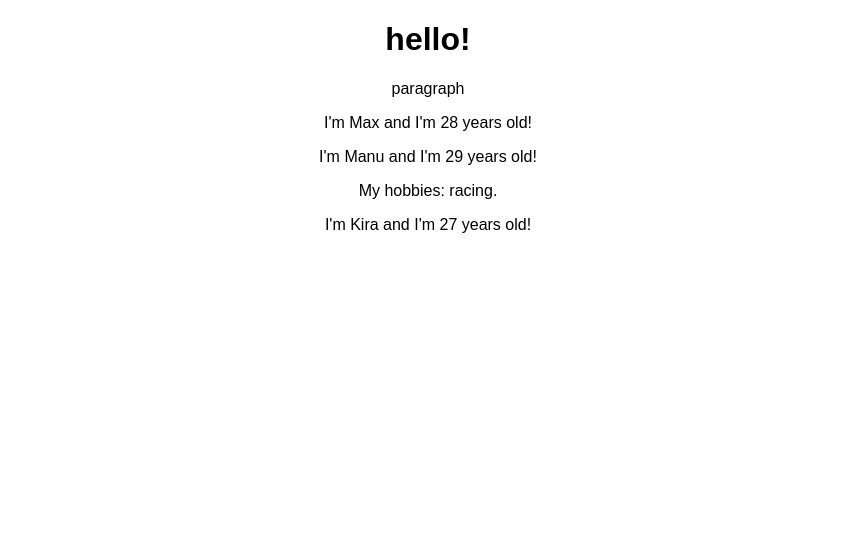
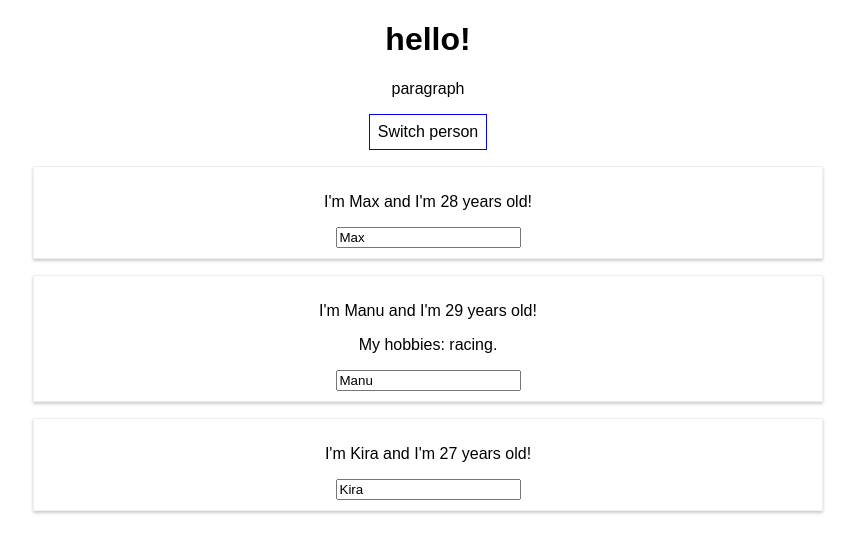
Before and after one commit to wyang36/React-Intro, a React (Create React App) app: page / in a window 1280 px wide. Shown: the top 552 px of the page, without its empty margins (212-1067 px from the left). Built offline with nearby package versions, Linux system fonts and the light colour scheme.

Commit message:
course progress
updated code for section 3 of the lecture

```diff
--- a/src/App.js
+++ b/src/App.js
@@ -3,14 +3,59 @@
 import Person from './Person/Person';
 
 class App extends Component {
+    state = {
+        persons: [
+            { name: 'Max', age: 28 },
+            { name: 'Manu', age: 29 },
+            { name: 'Kira', age: 27 }
+
+        ]
+    }
+    //methods:
+    switchNameHandler = (newName) => {
+       //DON'T DO THIS!!!! this.state.persons[0].name = 'Maxine';
+        this.setState({
+            persons: [
+                { name: newName, age: 30 },
+                { name: 'Manu', age: 30 },
+                { name: 'Stephanie', age: 30 }
+
+            ]})
+    }
+
+    nameChangedHandler = (event) => {
+        this.setState({
+            persons: [
+                { name: 'Max', age: 28 },
+                { name: event.target.value, age: 29 },
+                { name: 'Kira', age: 27 }
+
+            ]
+        })
+    }
+
     render() {
+        const style = {
+            backgroundColor: 'white',
+            font: 'inherit',
+            border: '1px solid blue',
+            padding: '8px',
+            cursor: 'pointer'
+        }
         return (
             <div className="App">
                 <h1>hello!</h1>
                 <p>paragraph</p>
-                <Person name="Max" age="28" />
-                <Person name="Manu" age="29">My hobbies: racing.</Person>
-                <Person name="Kira" age="27"/>
+                <button style={style} onClick={() => this.switchNameHandler('AAAAA!!')}>Switch person</button>
+                <Person
+                    name={this.state.persons[0].name} age={this.state.persons[0].age} />
+                <Person
+                    name={this.state.persons[1].name}
+                    age={this.state.persons[1].age}
+                    click={this.switchNameHandler.bind(this, 'BBBBB')}
+                    change={this.nameChangedHandler} > My hobbies: racing.</Person>
+                <Person
+                    name={this.state.persons[2].name} age={this.state.persons[2].age} />
             </div>
         );
         //return React.createElement('div', { className: 'App' }, React.createElement('h1', null, 'hi?'));
--- /dev/null
+++ b/src/Person/Person.css
@@ -0,0 +1,8 @@
+.Person {
+    width: 60%;
+    margin: 16px auto;
+    border: 1px solid #eee;
+    box-shadow: 0 2px 3px #ccc;
+    padding: 10px;
+    text-align: center;
+}
--- a/src/Person/Person.js
+++ b/src/Person/Person.js
@@ -1,10 +1,13 @@
 import React from 'react';
+
+import './Person.css';
 
 const person = (props) => {
     return (
-        <div>
-            <p>I'm {props.name} and I'm {props.age} years old!</p>
+        <div className="Person">
+            <p onClick={props.click}>I'm {props.name} and I'm {props.age} years old!</p>
             <p>{props.children}</p>
+            <input type="text" value={props.name} onChange={props.change} />
         </div>
     );
 }
```
